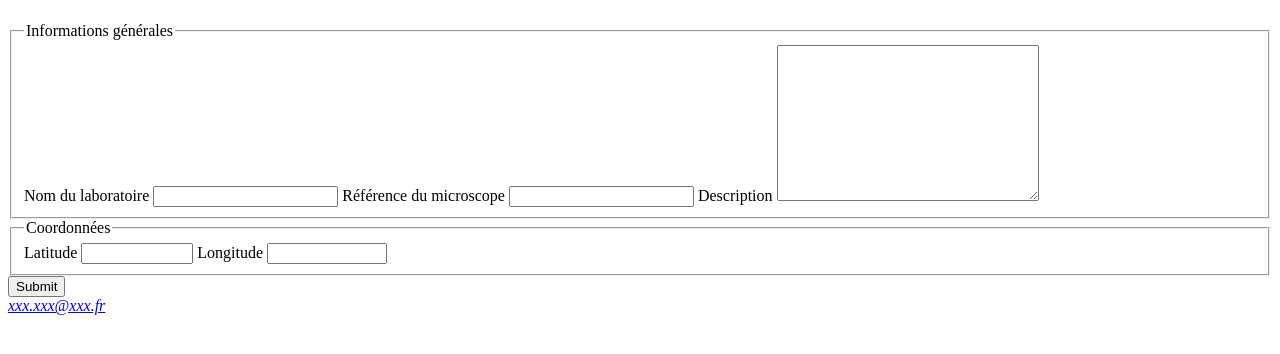
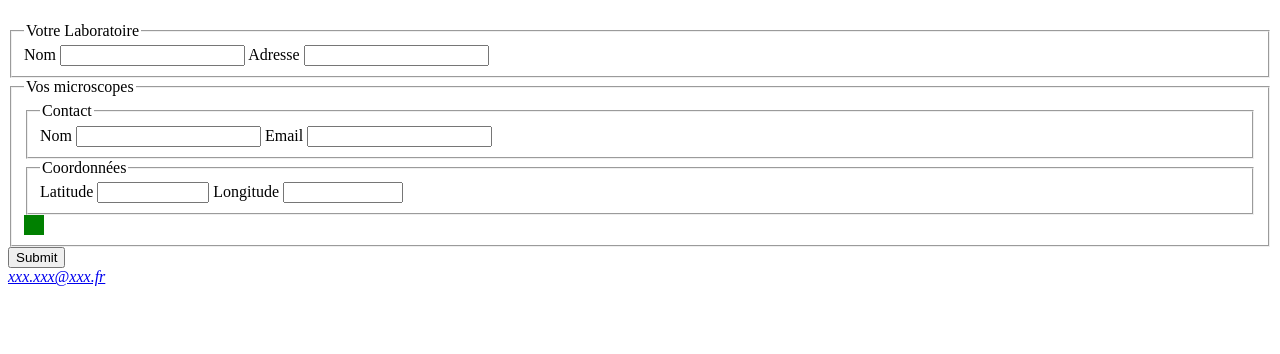
Before and after one commit to guiphaniel/Referencement-Microscopes-ReMiSoL, a PHP site: page /form.php in a window 1280 px wide. Shown: the part 110-464 px from the top of the page. Run offline with PHP 8.4, Linux system fonts and the light colour scheme.

Commit message:
improving form (remove doesn't work properly yet)

```diff
--- a/form.php
+++ b/form.php
@@ -8,6 +8,7 @@
     <meta charset="UTF-8">
     <meta http-equiv="X-UA-Compatible" content="IE=edge">
     <meta name="viewport" content="width=device-width, initial-scale=1.0">
+    <link rel="stylesheet" href="public/css/style.css">
     <title>Formulaire</title>
 </head>
 <body>
@@ -15,20 +16,29 @@
     <main>
         <form action="processing/form_processing.php" method="post">
             <fieldset>
-                <legend>Informations générales</legend>
-                <label for="lab-name">Nom du laboratoire</label>
+                <legend>Votre Laboratoire</legend>
+                <label for="lab-name">Nom</label>
                 <input id="lab-name" type="text" name="labName" required>
-                <label for="micro-ref">Référence du microscope</label>
-                <input id="micro-ref" type="text" name="microRef" required>
-                <label for="desc">Description</label>
-                <textarea id="desc" name="desc" cols="30" rows="10" required></textarea>
+                <label for="lab-address">Adresse</label>
+                <input id="lab-address" type="text" name="labAddress" required>
             </fieldset>
+            <fieldset id="microscopes">
+                <legend>Vos microscopes</legend>
                 <fieldset>
+                    <legend>Contact</legend>
+                    <label for="contact-name">Nom</label>
+                    <input id="contact-name" type="text" name="contactName" required>
+                    <label for="contact-email">Email</label>
+                    <input id="contact-email" type="text" name="contactEmail" required>
+                </fieldset>
+                <fieldset id="coor">
                     <legend>Coordonnées</legend>
                     <label for="lat">Latitude</label>
                     <input id="lat" type="number" name="lat" min="-90" max="90" step="0.00001" required>
                     <label for="lon">Longitude</label>
                     <input id="lon" type="number" name="lon" min="-180" max="180" step="0.00001" required>
+                </fieldset>
+                <div id="add-micro"></div>
             </fieldset>
             <input type="submit">
         </form>
@@ -39,4 +49,5 @@
         </address>
     </footer>
 </body>
+<script src="public/js/form.js"></script>
 </html>
--- /dev/null
+++ b/public/css/style.css
@@ -0,0 +1,13 @@
+/*FORM*/
+
+#add-micro {
+    width: 20px;
+    height: 20px;
+    background-color: green;
+}
+
+.rm-micro {
+    width: 20px;
+    height: 20px;
+    background-color: red;
+}
--- /dev/null
+++ b/public/js/form.js
@@ -0,0 +1,32 @@
+let microscopeFields = document.getElementById("microscopes")
+let nextMicroFieldId = 0;
+
+let addMicroButton = document.getElementById("add-micro");
+addMicroButton.onclick = addMicroscopeField;
+
+function addMicroscopeField() {
+    id = nextMicroFieldId++;
+    microscope = document.createElement("fieldset");
+    microscope.id = "micro-field-" + id;
+    microscope.innerHTML = `
+        <legend>Votre microscope</legend>
+        <label for="micro-brand-${id}">Marque</label>
+        <input id="micro-brand-${id}" type="text" name="microscopes[${id}][microBrand]" required>
+        <label for="micro-ref-${id}">Référence</label>
+        <input id="micro-ref-${id}" type="text" name="microscopes[${id}][microRef]" required>
+        <label for="micro-rate-${id}">Tarification</label>
+        <input id="micro-rate-${id}" type="text" name="microscopes[${id}][microRate]}" required>
+        <label for="micro-desc-${id}">Description</label>
+        <textarea id="micro-desc-${id}" name="microscopes[${id}][microDesc]" cols="30" rows="10" required></textarea>
+    `;
+
+    let rmButton = document.createElement("div")
+    rmButton.className = "rm-micro"
+    //TODO: corriger cette partie qui ne fonctionne pas (remove)
+    rmButton.addEventListener('click', function(){
+        document.getElementById("micro-field-" + id).remove();
+    });
+    microscope.append(rmButton);
+
+    microscopeFields.insertBefore(microscope, addMicroButton);
+}
```
Also changed, not shown: 1 other file. Lines whose indentation alone changed are shown as unchanged.
